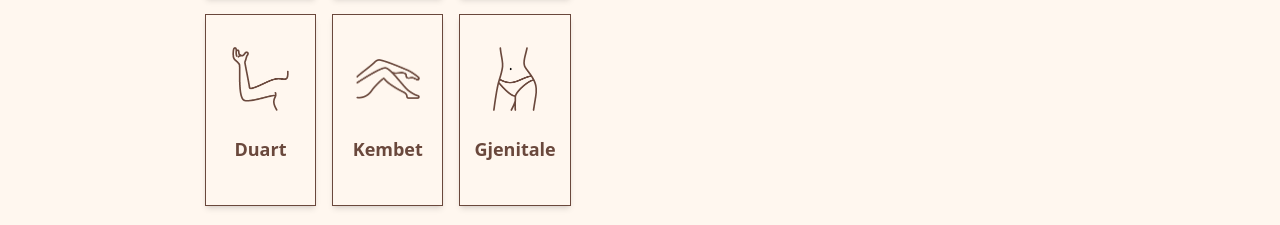
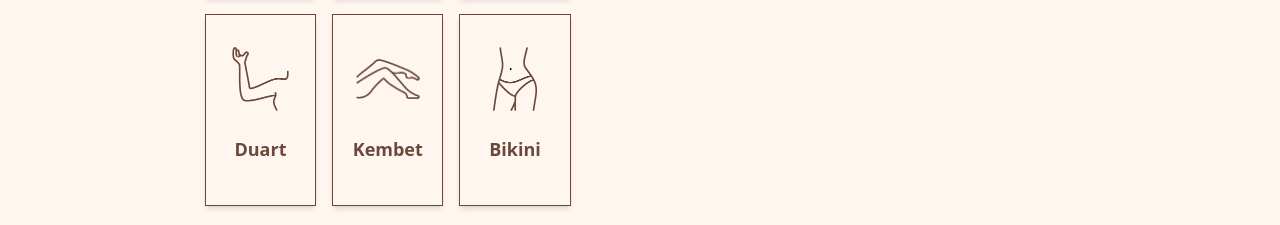
Before and after one commit to ArtisAdemi/LaserBeauty, a React (Vite) app in the folder app/: page / in a window 1280 px wide. Shown: the part 2522-2747 px from the top of the page. Built offline with nearby package versions, Linux system fonts and the light colour scheme.

Commit message:
bikini update

```diff
--- a/app/src/pages/Home.tsx
+++ b/app/src/pages/Home.tsx
@@ -86,7 +86,7 @@ const Home: React.FC = () => {
 
             <div className="flex flex-col items-center py-8 space-y-4 p-2 bg-transparent shadow-md hover:shadow-lg transition-shadow border border-[#6a483c]  duration-300 h-48">
               <img src={body} alt="Nail Care" className="w-16 h-16 object-contain rounded-md mb-2" />
-              <h3 className="text-lg font-bold text-[#6a483c] mb-1">Gjenitale</h3>
+              <h3 className="text-lg font-bold text-[#6a483c] mb-1">Bikini</h3>
             </div>
           </div>
         </div>
--- a/app/src/pages/Offers.tsx
+++ b/app/src/pages/Offers.tsx
@@ -59,7 +59,7 @@ const Shërbimet: React.FC = () => {
                 <p className="text-[#6a483c] font-semibold text-2xl">€40</p>
               </div>
               <div>
-                <h1 className="text-[#885D4D] mt-3">Genital (1 Seancë)</h1>
+                <h1 className="text-[#885D4D] mt-3">Bikini (1 Seancë)</h1>
               </div>
             </div>
             <div className="py-4 xl:border-2 xl:border-[#6a483c] xl:border-t-0 xl:border-l-0 xl:border-r-0 ">
```
